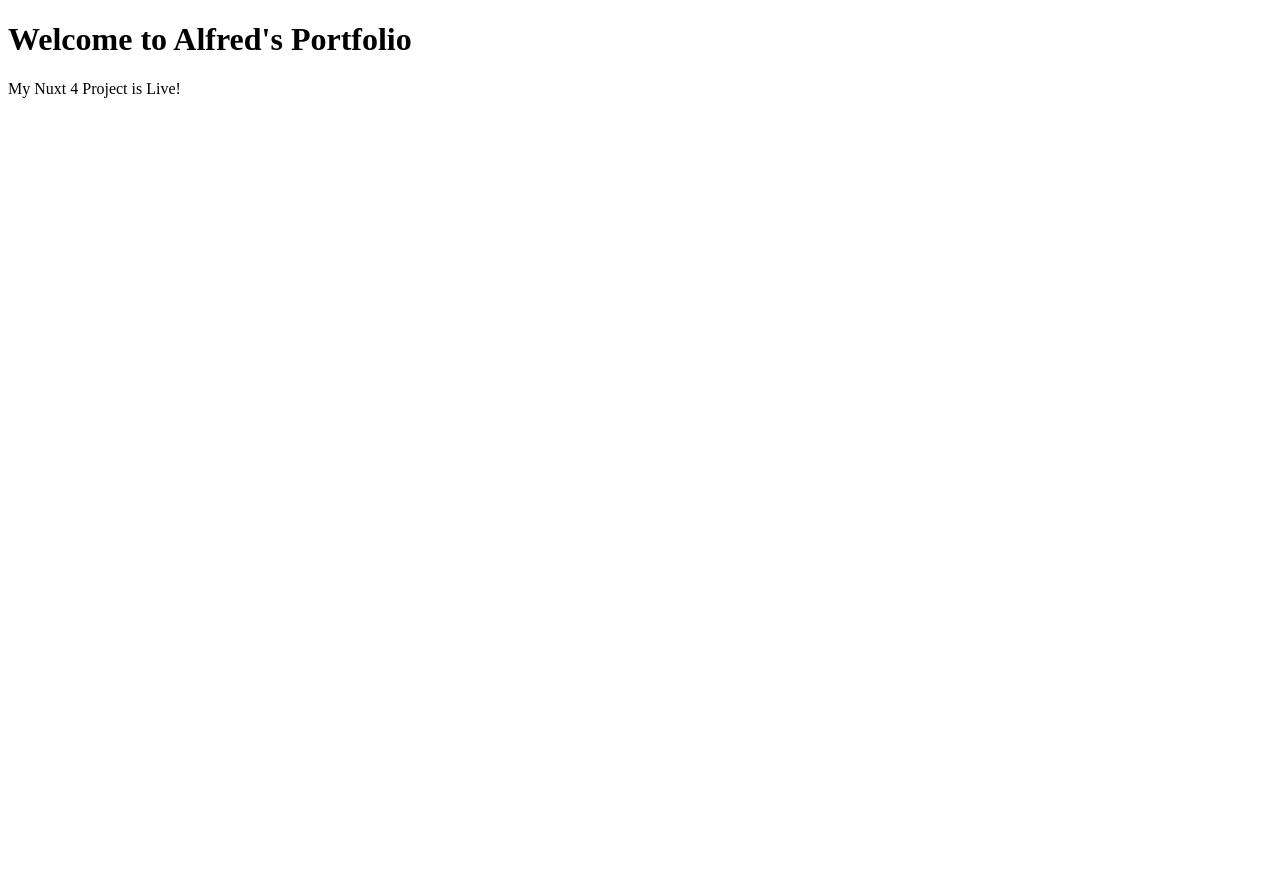
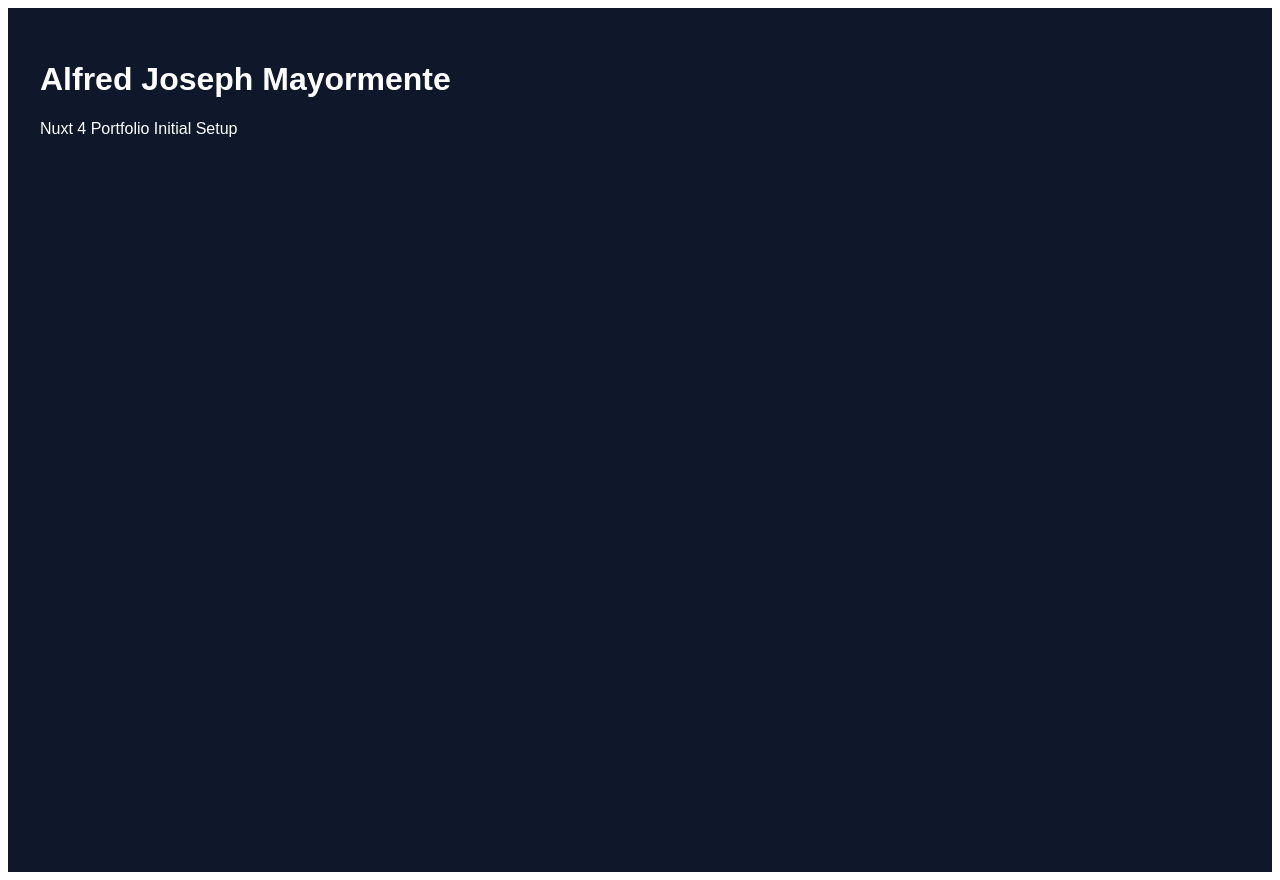
Before and after one commit to Ajthegreat01/portfolio-nuxt, a Nuxt app: page / in a window 1280 px wide. Before the commit the page ends 800 px from the top, so only its background shows below. Built offline with nearby package versions, Linux system fonts and the light colour scheme.

Commit message:
chore: setup initial portfolio layout

```diff
--- a/app/app.vue
+++ b/app/app.vue
@@ -1,6 +1,16 @@
 <template>
-  <div>
-    <h1>Welcome to Alfred's Portfolio</h1>
-    <p>My Nuxt 4 Project is Live!</p>
+  <div class="container">
+    <h1>Alfred Joseph Mayormente</h1>
+    <p>Nuxt 4 Portfolio Initial Setup</p>
   </div>
 </template>
+
+<style scoped>
+.container {
+  font-family: sans-serif;
+  padding: 2rem;
+  color: #fff;
+  background-color: #0f172a;
+  min-height: 100vh;
+}
+</style>
```
